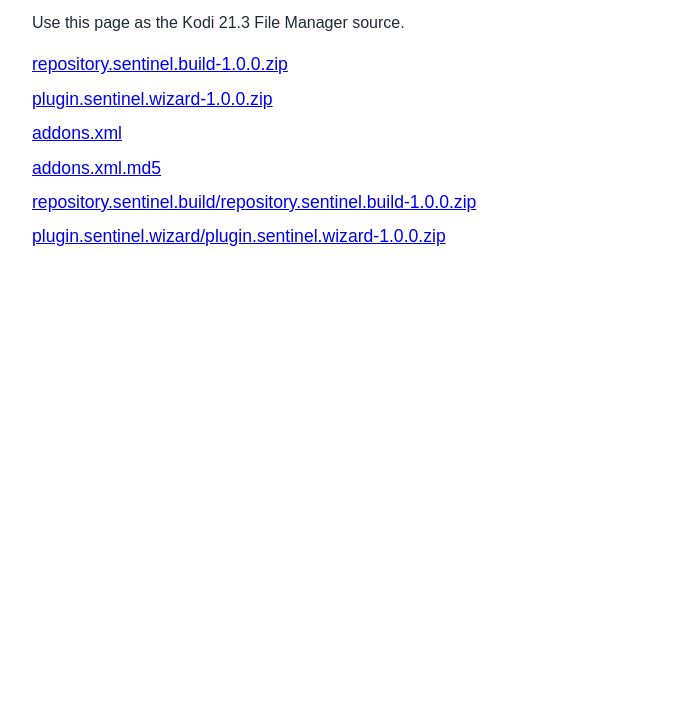
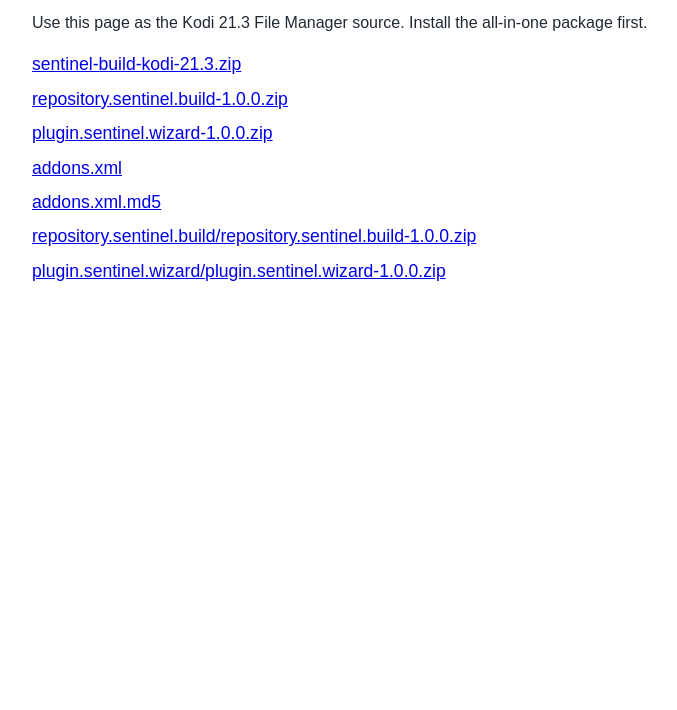
Before and after one commit to Akahwaj/adel-forge-kodi-repo, a plain HTML site: page index.html in a window 1280 px wide. Shown: the part 90-800 px from the top of the page, without its empty margins (0-677 px from the left). Drawn offline with Linux system fonts and the light colour scheme.

Commit message:
Add all-in-one Kodi install package

```diff
--- a/index.html
+++ b/index.html
@@ -20,7 +20,8 @@
 </head>
 <body>
   <h1>SENTINEL Build Kodi Repository</h1>
-  <p>Use this page as the Kodi 21.3 File Manager source.</p>
+  <p>Use this page as the Kodi 21.3 File Manager source. Install the all-in-one package first.</p>
+  <a href="sentinel-build-kodi-21.3.zip">sentinel-build-kodi-21.3.zip</a>
   <a href="repository.sentinel.build-1.0.0.zip">repository.sentinel.build-1.0.0.zip</a>
   <a href="plugin.sentinel.wizard-1.0.0.zip">plugin.sentinel.wizard-1.0.0.zip</a>
   <a href="addons.xml">addons.xml</a>
```
Also changed, not shown: 7 other files.
